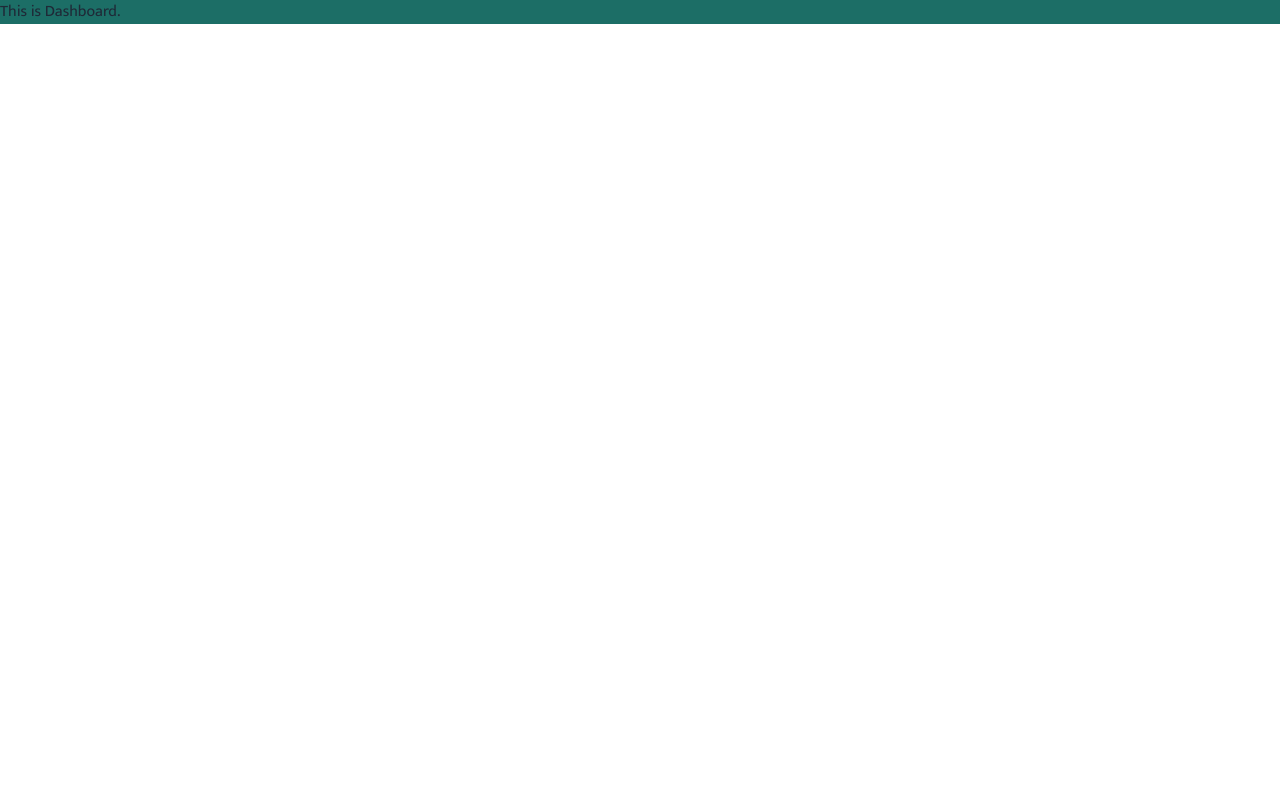
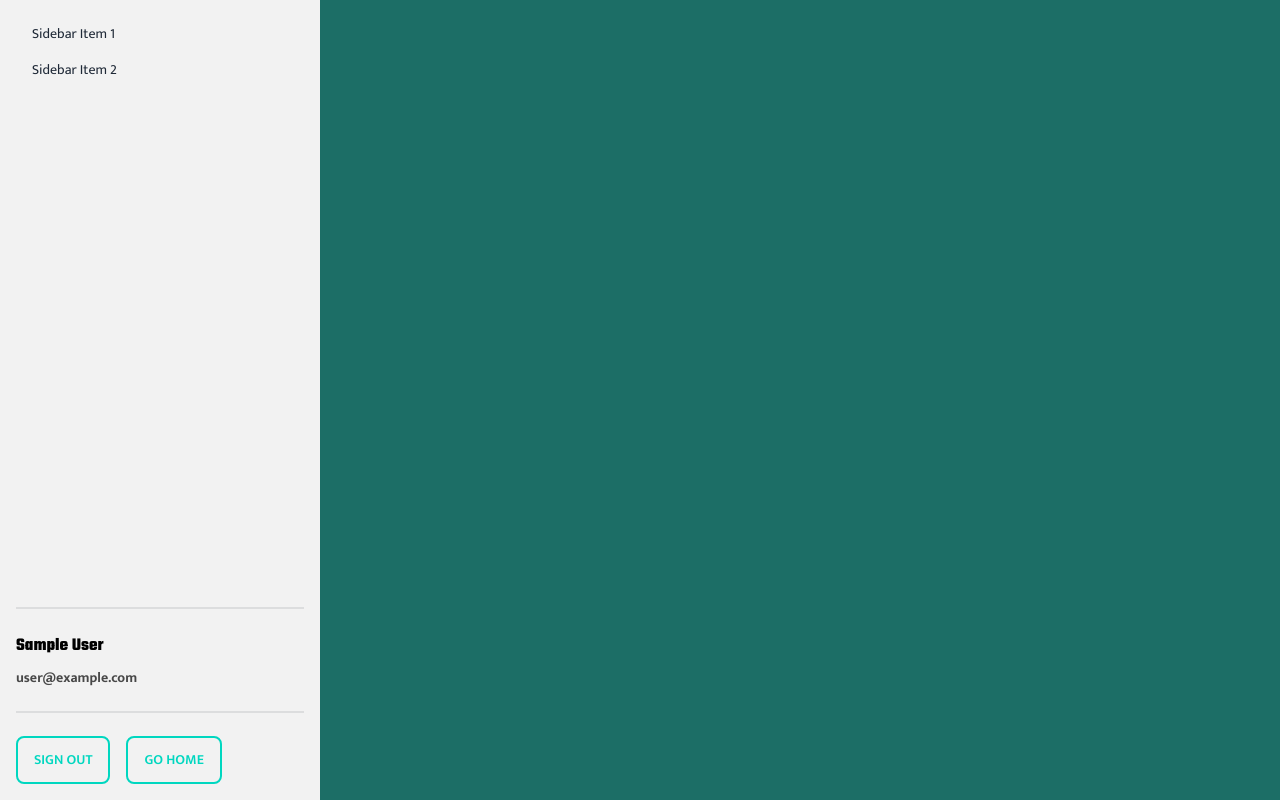
Before and after one commit to M-H-Maruf/health-hub-client, a React (Vite) app: page /dashboard in a window 1280 px wide. Built offline with nearby package versions, Linux system fonts and the light colour scheme; no server answers; sample sign-in values are in the browser's storage.

Commit message:
dashboard added

```diff
--- /dev/null
+++ b/src/api/auth.js
@@ -0,0 +1,7 @@
+import axiosSecure from '.'
+
+// Get user role
+export const getRole = async email => {
+    const { data } = await axiosSecure(`/user/${email}`)
+    return data.role
+  }
--- /dev/null
+++ b/src/components/Button/Button.jsx
@@ -0,0 +1,40 @@
+/* eslint-disable react/prop-types */
+const Button = ({ label, onClick, disabled, outline, small, icon: Icon }) => {
+  return (
+    <button
+      disabled={disabled}
+      onClick={onClick}
+      className={`
+          relative
+          disabled:opacity-70
+          disabled:cursor-not-allowed
+          rounded-lg
+          hover:opacity-80
+          transition
+          px-4
+          w-full
+          ${outline ? 'bg-white' : 'bg-rose-500'}
+          ${outline ? 'border-black' : 'border-rose-500'}
+          ${outline ? 'text-black' : 'text-white'}
+          ${small ? 'text-sm' : 'text-md'}
+          ${small ? 'py-1' : 'py-3'}
+          ${small ? 'font-light' : 'font-semibold'}
+          ${small ? 'border-[1px]' : 'border-2'}
+        `}
+    >
+      {Icon && (
+        <Icon
+          size={24}
+          className='
+              absolute
+              left-4
+              top-3
+            '
+        />
+      )}
+      {label}
+    </button>
+  )
+}
+
+export default Button
--- /dev/null
+++ b/src/components/Button/ToggleBtn.jsx
@@ -0,0 +1,25 @@
+const ToggleBtn = ({ toggleHandler }) => {
+  return (
+    <>
+      <label
+        htmlFor='Toggle3'
+        className='inline-flex w-full justify-center items-center px-2 rounded-md cursor-pointer text-gray-800'
+      >
+        <input
+          onChange={toggleHandler}
+          id='Toggle3'
+          type='checkbox'
+          className='hidden peer'
+        />
+        <span className='px-4 py-1 rounded-l-md bg-rose-400 peer-checked:bg-gray-300'>
+          Guest
+        </span>
+        <span className='px-4 py-1 rounded-r-md bg-gray-300 peer-checked:bg-rose-400'>
+          Host
+        </span>
+      </label>
+    </>
+  )
+}
+
+export default ToggleBtn
--- /dev/null
+++ b/src/hooks/useRole.jsx
@@ -0,0 +1,15 @@
+import useAuth from './useAuth'
+import { getRole } from '../api/auth'
+import { useQuery } from '@tanstack/react-query'
+const useRole = () => {
+  const { user, loading } = useAuth()
+  const { data: role, isLoading } = useQuery({
+    enabled: !loading && !!user?.email,
+    queryFn: async () => await getRole(user?.email),
+    queryKey: ['role'],
+  })
+
+  return [role, isLoading]
+}
+
+export default useRole
--- a/src/layouts/Dashboard.jsx
+++ b/src/layouts/Dashboard.jsx
@@ -1,10 +1,97 @@
+import { Link, Outlet } from "react-router-dom";
+import { motion } from "framer-motion";
+import useAuth from "../hooks/useAuth";
+import Swal from "sweetalert2";
 
 const Dashboard = () => {
-    return (
-        <div>
-            This is Dashboard.
+  const { user, logOut } = useAuth();
+  const handleSignOut = () => {
+    logOut()
+      .then((result) => {
+        if (!result) {
+          Swal.fire({
+            icon: "success",
+            title: "Success!",
+            text: "Sign Out Succeeded",
+            showConfirmButton: false,
+            timer: 2500,
+          });
+        } else {
+          Swal.fire({
+            icon: "error",
+            title: "Error!",
+            text: "Oops! Something went wrong\n Sign out failed!",
+            showConfirmButton: false,
+            timer: 2500,
+          });
+        }
+      })
+      .catch();
+  };
+  return (
+    <div className="relative min-h-screen md:flex">
+      <div className="drawer lg:drawer-open">
+        <input id="my-drawer-2" type="checkbox" className="drawer-toggle" />
+        <div className="drawer-content flex flex-col items-center justify-center">
+          <Outlet></Outlet>
+          <label
+            htmlFor="my-drawer-2"
+            className="btn btn-primary drawer-button lg:hidden"
+          >
+            Open drawer
+          </label>
         </div>
-    );
+        <div className="drawer-side">
+          <label
+            htmlFor="my-drawer-2"
+            aria-label="close sidebar"
+            className="drawer-overlay"
+          ></label>
+          <ul className="menu p-4 w-80 min-h-full flex flex-col justify-between bg-base-200 text-base-content">
+            {/* Sidebar content here */}
+            <div className="">
+              <li>
+                <a>Sidebar Item 1</a>
+              </li>
+              <li>
+                <a>Sidebar Item 2</a>
+              </li>
+            </div>
+            <div className="">
+              <div className="rounded-lg h-full z-10">
+                <div className="">
+                <div className="divider"></div>
+                  <h3 className="text-lg font-teko text-black font-bold mb-2">
+                    {user.displayName}
+                  </h3>
+                  <p className="text-black/70 font-bold">{user.email}</p>
+                  <div className="divider"></div>
+                  <Link onClick={handleSignOut} className=" group" to="/">
+                    <motion.div
+                      whileHover={{ scale: 1.1 }}
+                      whileTap={{ scale: 0.9 }}
+                      className="btn btn-outline border-2 btn-accent group-hover:text-white"
+                    >
+                      SIGN OUT
+                    </motion.div>
+                  </Link>
+                  <Link className="group" to="/">
+                    <motion.div
+                      whileHover={{ scale: 1.1 }}
+                      whileTap={{ scale: 0.9 }}
+                      className="btn ml-4 btn-outline border-2 btn-accent group-hover:text-white"
+                    >
+                      GO HOME
+                    </motion.div>
+                  </Link>
+                </div>
+              </div>
+            </div>
+          </ul>
+        </div>
+      </div>
+    </div>
+  );
 };
 
 export default Dashboard;
--- a/src/routes/PrivateRoute.jsx
+++ b/src/routes/PrivateRoute.jsx
@@ -5,7 +5,7 @@ const PrivateRoute = ({ children }) => {
   const { user, loading } = useAuth()
   const location = useLocation()
   console.log(loading)
-  if (loading) return <div className="flex justify-center items-center z-50 h-screen w-screen top-0 left-0 right-0 overflow-hidden bg-black"><span className=" loading loading-infinity loading-lg text-success"></span></div>
+  if (loading) return <div className="flex justify-center items-center z-50 h-screen w-screen top-0 left-0 right-0 overflow-hidden bg-black"><span className=" loading loading-infinity loading-lg text-accent"></span></div>
   if (user) return children
   return <Navigate to='/login' state={{ from: location }} replace='true' />
 }
```
Also changed, not shown: src/components/Shared/Navbar/Navbar.jsx (+16 -8 lines).
